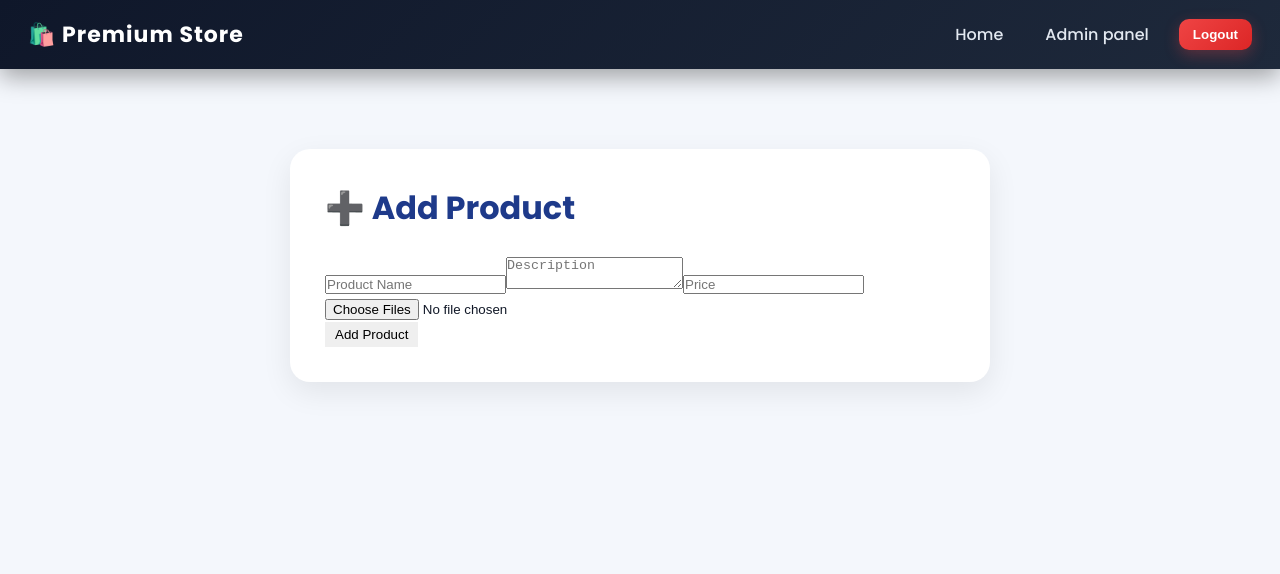
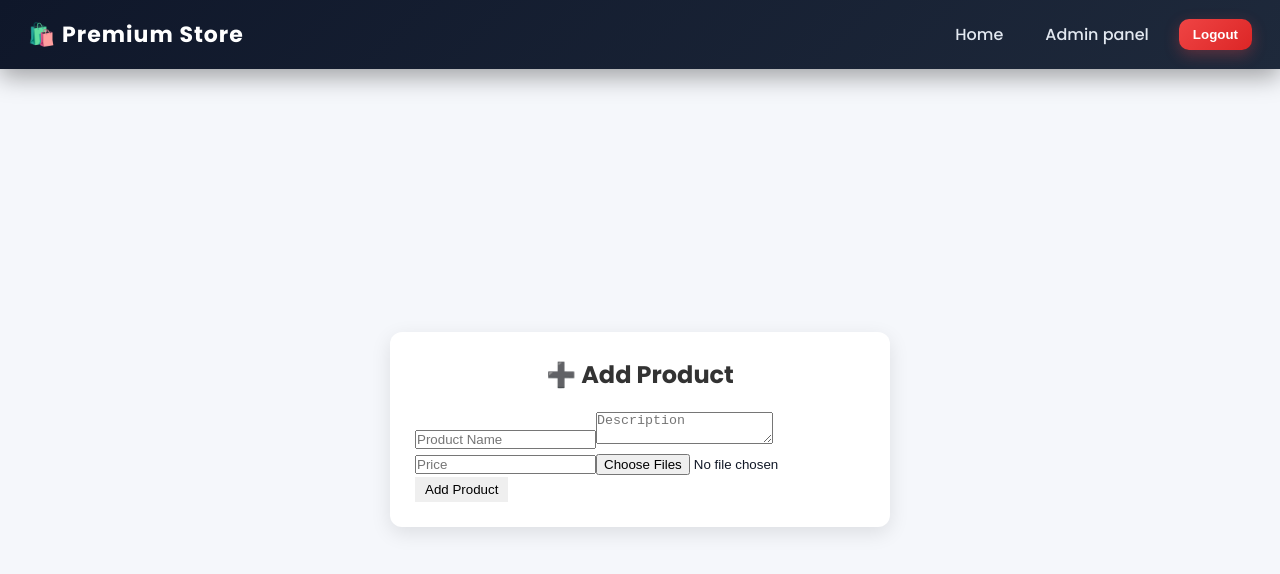
Before and after one commit to anilsh6262/premium-store-fullstack, a React (Vite) app in the folder frontend/: page /add-product in a window 1280 px wide. Shown: the top 574 px of the page. Built offline with nearby package versions, Linux system fonts and the light colour scheme; sample sign-in values are in the browser's storage.

Commit message:
navbar update

```diff
--- a/frontend/src/styles/addproduct.css
+++ b/frontend/src/styles/addproduct.css
@@ -1,82 +1,93 @@
+/* Container */
 .add-product-container {
-  min-height: 100vh;
-  background: #f4f7fc;
-  padding: 40px;
+  display: flex;
+  justify-content: center;
+  align-items: center;
+  min-height: 90vh;
+  background: #f5f7fb;
+  padding: 20px;
 }
 
+/* Card */
 .add-product-card {
-  max-width: 700px;
-  margin: 40px auto;
-  background: #fff;
-  padding: 35px;
-  border-radius: 20px;
-  box-shadow: 0 10px 30px rgba(0, 0, 0, 0.08);
+  width: 100%;
+  max-width: 500px;
+  background: #ffffff;
+  padding: 25px;
+  border-radius: 12px;
+  box-shadow: 0 6px 20px rgba(0,0,0,0.1);
 }
 
+/* Title */
 .add-product-title {
-  font-size: 2rem;
-  font-weight: 700;
-  color: #1e3a8a;
-  margin-bottom: 25px;
+  text-align: center;
+  margin-bottom: 20px;
+  font-size: 24px;
+  font-weight: bold;
+  color: #333;
 }
 
+/* Input groups */
 .form-group {
-  margin-bottom: 20px;
+  margin-bottom: 15px;
 }
 
+/* Inputs */
 .form-control {
   width: 100%;
-  padding: 14px;
-  border: 1px solid #dbe3f0;
-  border-radius: 12px;
-  font-size: 16px;
+  padding: 12px;
+  border: 1px solid #ddd;
+  border-radius: 8px;
+  font-size: 14px;
+  outline: none;
   transition: 0.3s;
-  box-sizing: border-box;
 }
 
 .form-control:focus {
-  outline: none;
-  border-color: #2563eb;
-  box-shadow: 0 0 10px rgba(37, 99, 235, 0.2);
+  border-color: #4a90e2;
+  box-shadow: 0 0 5px rgba(74,144,226,0.3);
 }
 
-textarea.form-control {
-  min-height: 120px;
-  resize: vertical;
+/* File input */
+.file-upload {
+  width: 100%;
+  padding: 10px;
+  border: 1px dashed #aaa;
+  border-radius: 8px;
+  background: #fafafa;
 }
 
-.file-upload {
+/* Preview text */
+.preview-count {
+  margin-top: 8px;
+  font-size: 13px;
+  color: #666;
+}
+
+/* Button */
+.add-product-btn {
   width: 100%;
   padding: 12px;
-  border: 2px dashed #2563eb;
-  border-radius: 12px;
-  background: #f8fbff;
-}
-
-.add-product-btn {
-  width: 100%;
-  padding: 15px;
+  background: #4a90e2;
+  color: #fff;
   border: none;
-  border-radius: 12px;
-  background: linear-gradient(
-    135deg,
-    #2563eb,
-    #1e40af
-  );
-  color: white;
-  font-size: 17px;
-  font-weight: 600;
+  border-radius: 8px;
+  font-size: 16px;
   cursor: pointer;
   transition: 0.3s;
 }
 
 .add-product-btn:hover {
-  transform: translateY(-2px);
-  box-shadow: 0 8px 20px rgba(37, 99, 235, 0.3);
+  background: #357abd;
 }
 
-.preview-count {
-  margin-top: 10px;
-  color: #64748b;
-  font-size: 14px;
+/* Mobile responsiveness */
+@media (max-width: 600px) {
+  .add-product-card {
+    padding: 18px;
+  }
+
+  .add-product-title {
+    font-size: 20px;
+  }
 }
```
